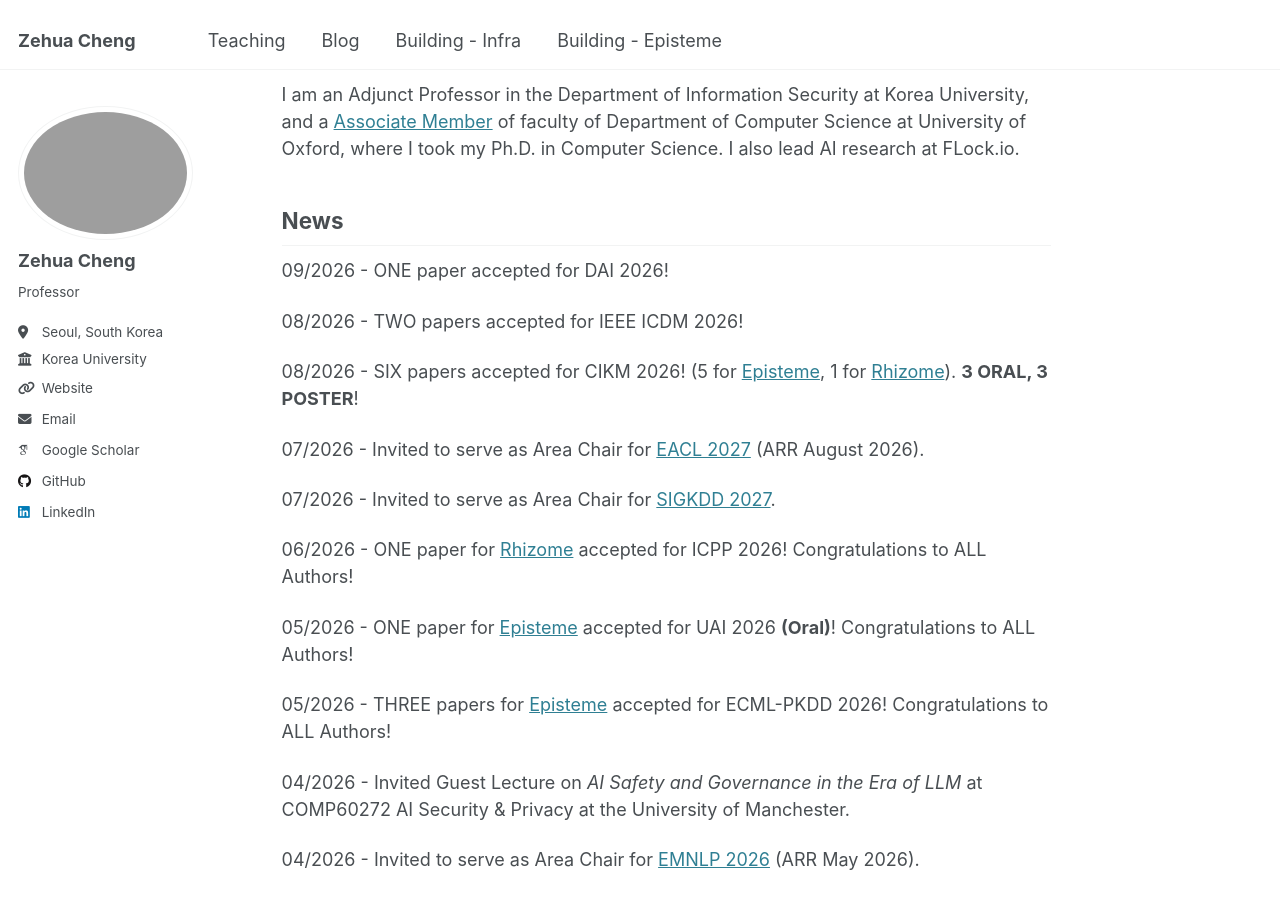
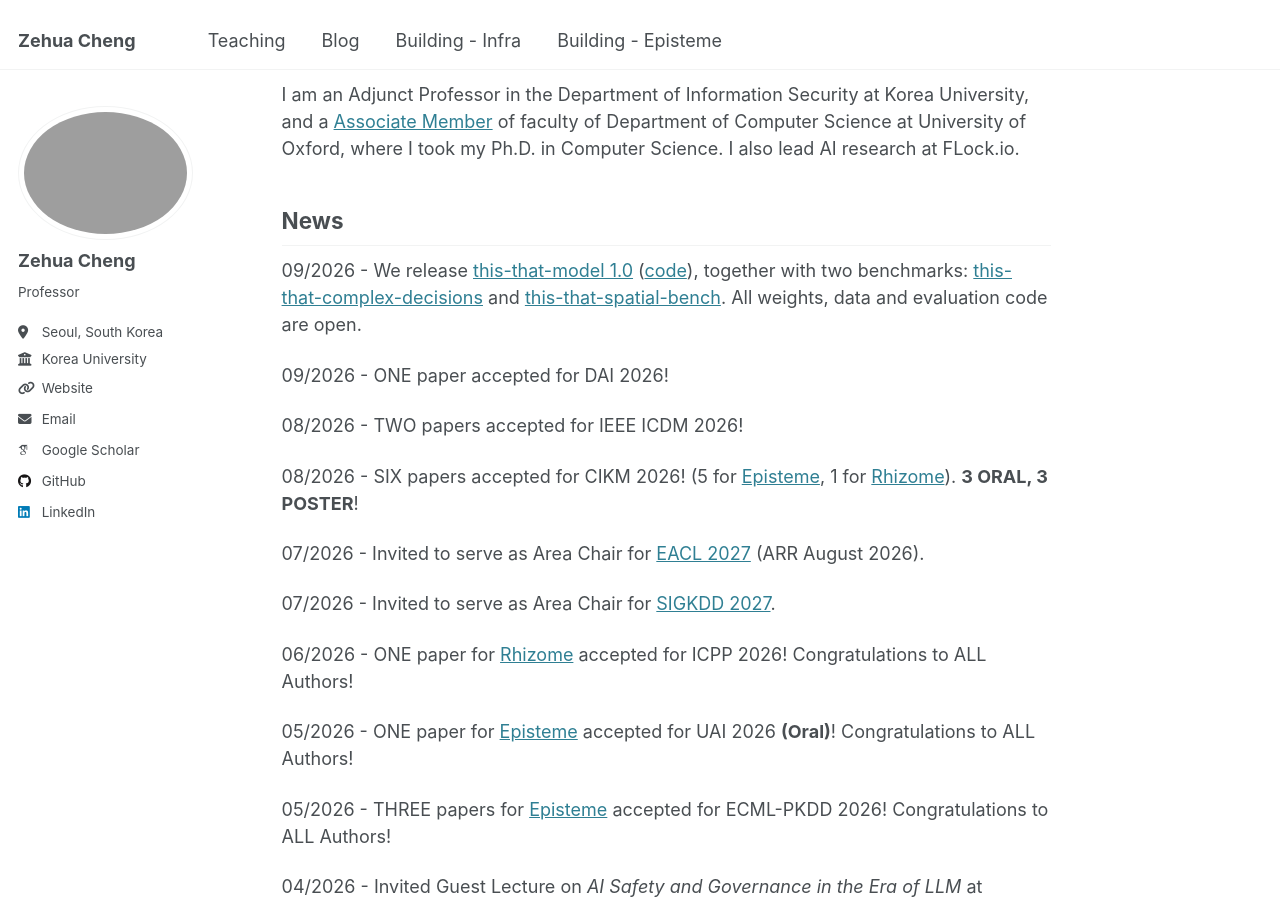
Before and after one commit to limberc/limberc.github.io, a Jekyll site: the page built from _pages/about.md, in a window 1280 px wide and 900 px high, scrolled down 357 px. Built offline with Jekyll 4.4.1, drawn with Linux system fonts in a browser that asks for light colours; some web fonts are replaced.

Commit message:
Update this-that-model 1.0 News

```diff
--- a/_pages/about.md
+++ b/_pages/about.md
@@ -14,6 +14,8 @@ That splits into two programmes. The [Rhizome](https://limberc.site/infra/) is l
 I am an Adjunct Professor in the Department of Information Security at Korea University, and a [Associate Member](https://www.cs.ox.ac.uk/people/zehua.cheng/) of faculty of Department of Computer Science at University of Oxford, where I took my Ph.D. in Computer Science. I also lead AI research at FLock.io.
 
 ## News
+
+09/2026 - We release [this-that-model 1.0](https://huggingface.co/flock-io/this-that-model-1.0) ([code](https://github.com/FLock-io/this-that-model)), together with two benchmarks: [this-that-complex-decisions](https://huggingface.co/datasets/limberc/this-that-complex-decisions) and [this-that-spatial-bench](https://huggingface.co/datasets/limberc/this-that-spatial-bench). All weights, data and evaluation code are open.
 
 09/2026 - ONE paper accepted for DAI 2026!
 
```
